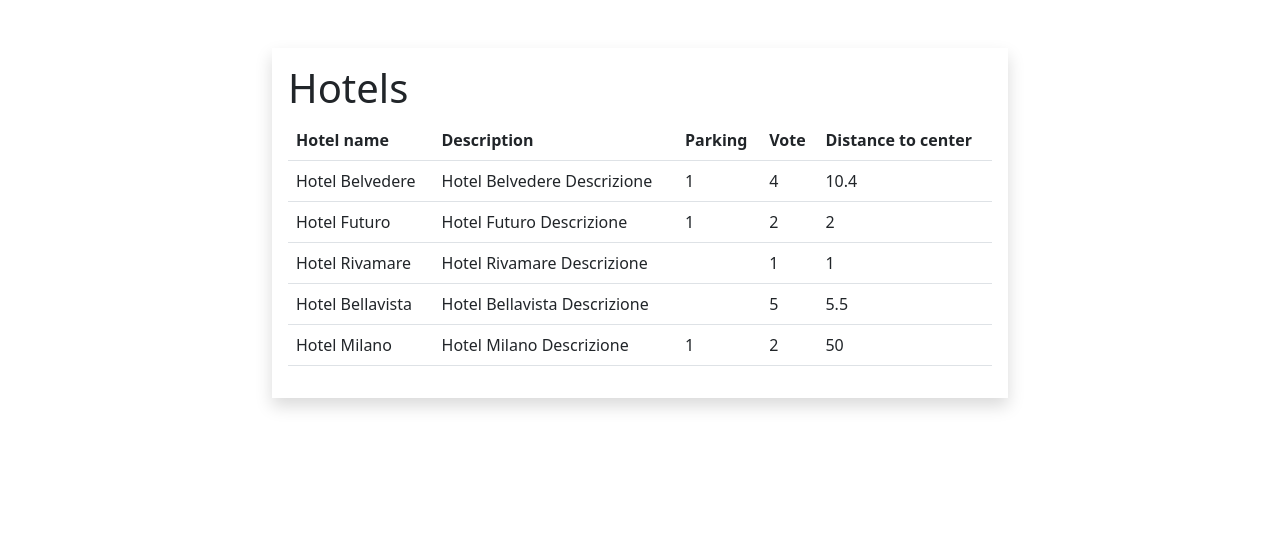
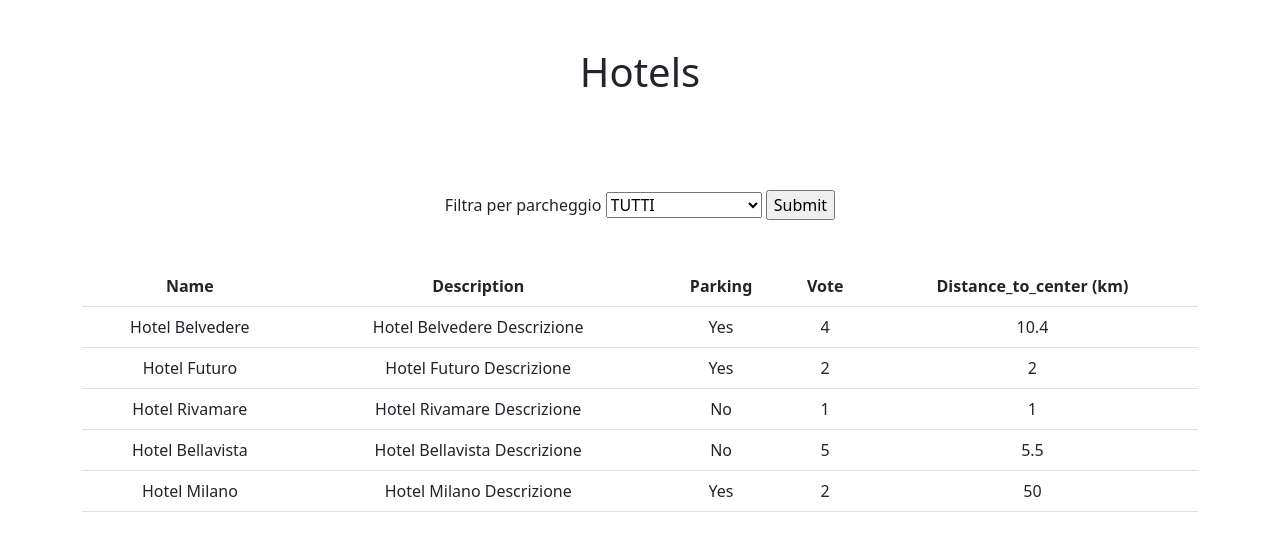
Before and after one commit to SimoneBaca/php-hotel, a PHP site: page / in a window 1280 px wide. Shown: the top 551 px of the page. Run offline with PHP 8.4, Linux system fonts and the light colour scheme.

Commit message:
ad bonus filter parking

```diff
--- a/index.php
+++ b/index.php
@@ -3,45 +3,48 @@
 $hotels = [
 
     [
-        'name' => 'Hotel Belvedere',
-        'description' => 'Hotel Belvedere Descrizione',
-        'parking' => true,
-        'vote' => 4,
-        'distance_to_center' => 10.4,
+        'Name' => 'Hotel Belvedere',
+        'Description' => 'Hotel Belvedere Descrizione',
+        'Parking' => true,
+        'Vote' => 4,
+        'Distance_to_center (km)' => 10.4
     ],
     [
-        'name' => 'Hotel Futuro',
-        'description' => 'Hotel Futuro Descrizione',
-        'parking' => true,
-        'vote' => 2,
-        'distance_to_center' => 2,
+        'Name' => 'Hotel Futuro',
+        'Description' => 'Hotel Futuro Descrizione',
+        'Parking' => true,
+        'Vote' => 2,
+        'Distance_to_center (km)' => 2
     ],
     [
-        'name' => 'Hotel Rivamare',
-        'description' => 'Hotel Rivamare Descrizione',
-        'parking' => false,
-        'vote' => 1,
-        'distance_to_center' => 1,
+        'Name' => 'Hotel Rivamare',
+        'Description' => 'Hotel Rivamare Descrizione',
+        'Parking' => false,
+        'Vote' => 1,
+        'Distance_to_center (km)' => 1
     ],
     [
-        'name' => 'Hotel Bellavista',
-        'description' => 'Hotel Bellavista Descrizione',
-        'parking' => false,
-        'vote' => 5,
-        'distance_to_center' => 5.5,
+        'Name' => 'Hotel Bellavista',
+        'Description' => 'Hotel Bellavista Descrizione',
+        'Parking' => false,
+        'Vote' => 5,
+        'Distance_to_center (km)' => 5.5
     ],
     [
-        'name' => 'Hotel Milano',
-        'description' => 'Hotel Milano Descrizione',
-        'parking' => true,
-        'vote' => 2,
-        'distance_to_center' => 50,
+        'Name' => 'Hotel Milano',
+        'Description' => 'Hotel Milano Descrizione',
+        'Parking' => true,
+        'Vote' => 2,
+        'Distance_to_center (km)' => 50
     ],
 
 ];
+
+// var_dump($hotels);           // stampo l'array di array
 //aggiungo lista hotel con "logica base"
+
 //foreach($hotels as $hotel){
-    //var_dump($hotel);
+
 
 //  echo $hotel['name'];
 // echo $hotel['description'];
@@ -50,56 +53,68 @@ $hotels = [
 //  echo $hotel['distance_to_center'] . '<br>' ;
 
 //}
+
 ?>
 
- <!-- trasformo la lista in un commento aggiungo la tabella tramite boostrap  -->
+
 <!DOCTYPE html>
 <html lang="en">
+
 <head>
     <meta charset="UTF-8">
     <meta http-equiv="X-UA-Compatible" content="IE=edge">
     <meta name="viewport" content="width=device-width, initial-scale=1.0">
     <title>Boolean | PHP Hotel</title>
-    <!-- Bootstrap 5.2.3 css -->
     <link href="https://cdn.jsdelivr.net/npm/bootstrap@5.2.3/dist/css/bootstrap.min.css" rel="stylesheet" integrity="sha384-rbsA2VBKQhggwzxH7pPCaAqO46MgnOM80zW1RWuH61DGLwZJEdK2Kadq2F9CUG65" crossorigin="anonymous">
 </head>
 <body>
-<div class="container my-5">
-        <div class="row justify-content-center">
-            <div class="col-8">
-                <div class="card rounded-0 border-0 shadow">
-                    <div class="card-body">
-                        <h1 class="">
-                            Hotels
-                        </h1>
-                        <div>
-                        <table class="table">
+    <div class="wrapper container mt-5 text-center">
+        <h1 class="my-5"> Hotels</h1>
+        <form action="index.php" method="GET">
+            <label for="parking">Filtra per parcheggio</label>
+            <select class="my-5" id="parking" name="parking">
+                <option value="">TUTTI</option>
+                <option value="withparking">Con parcheggio</option>
+                <option value="notparking">Senza parcheggio</option>
+            </select>
+            <input type="submit">
+            <table class="table table-hover">
                 <thead>
                     <tr>
-                                    <th scope="col">Hotel name</th>
-                                    <th scope="col">Description</th>
-                                    <th scope="col">Parking</th>
-                                    <th scope="col">Vote</th>
-                                    <th scope="col">Distance to center</th>
+                        <!-- le key sono uguali per tutti -->
+                        <?php foreach ($hotels[0] as $key => $hotel) { ?>
+                            <th scope="col"><?php echo $key ?></th>
+                        <?php } ?>
                     </tr>
                 </thead>
-                            <?php foreach ($hotels as $hotel): ?>
                 <tbody>
+                    <?php
+                    if (isset($_GET["parking"])) {
+                        $filter_parking = $_GET['parking'];       // prendo il valore del select
+                    } else {
+                        $filter_parking = "";
+                    }
+                    ?>
+                    <?php foreach ($hotels as $hotel) {
+                        if ($filter_parking === "" || ($filter_parking === "withparking" && $hotel['Parking'] === true) || ($filter_parking === "notparking" && $hotel['Parking'] === false)) {
+                             // se il valore del select è vuoto oppure se il valore del select è con parcheggio e l'hotel ha il parcheggio oppure se il valore del select è senza parcheggio e l'hotel non ha il parcheggio
+                    ?>
                             <tr>
-                                    <td> <?=$hotel['name'];?> </td>
-                                    <td> <?=$hotel['description'];?></td>
-                                    <td> <?= $hotel['parking'];?></td>
-                                    <td> <?=$hotel['vote'];?></td>
-                                    <td> <?=$hotel['distance_to_center'];?></td>
+                                <td><?php echo $hotel['Name']; ?></td>
+                                <td><?php echo $hotel['Description']; ?></td>
+                                <td><?php echo $hotel['Parking'] ? 'Yes' : 'No'; ?></td>
+                                <td><?php echo $hotel['Vote']; ?></td>
+                                <td><?php echo $hotel['Distance_to_center (km)']; ?></td>
                             </tr>
+                        <?php } ?>
+                    <?php } ?>
+
                 </tbody>
-                            <?php endforeach;?>
             </table>
+        </form>
+
     </div>
-                    </div>
-                </div>
-            </div>
-        </div>
-    </div>
+
 </body>
+
 </html>
```
Lines whose indentation alone changed are shown as unchanged.
